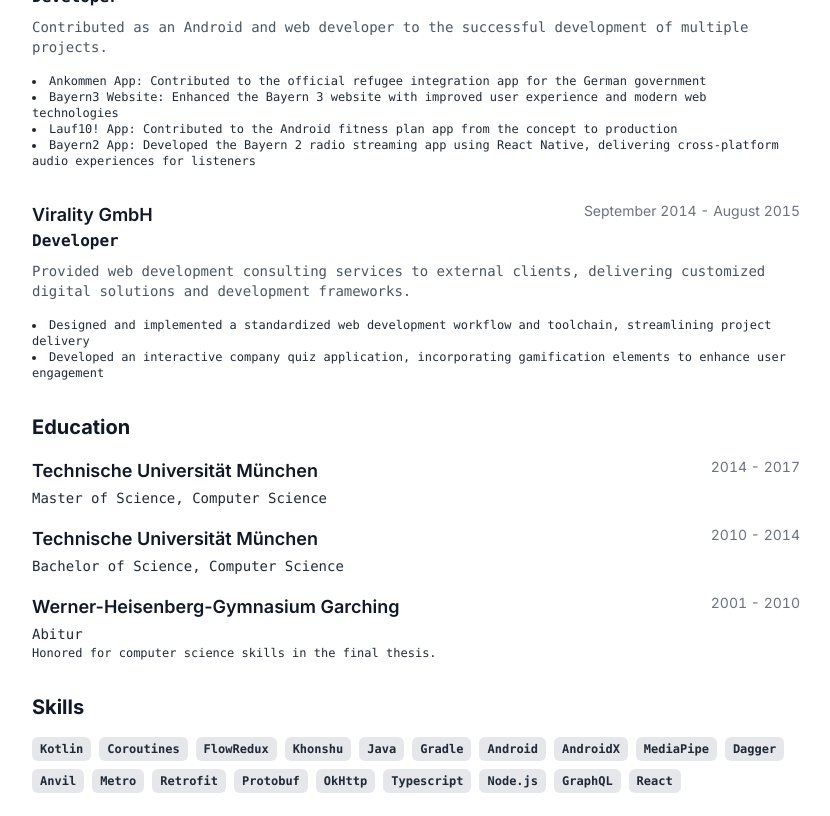
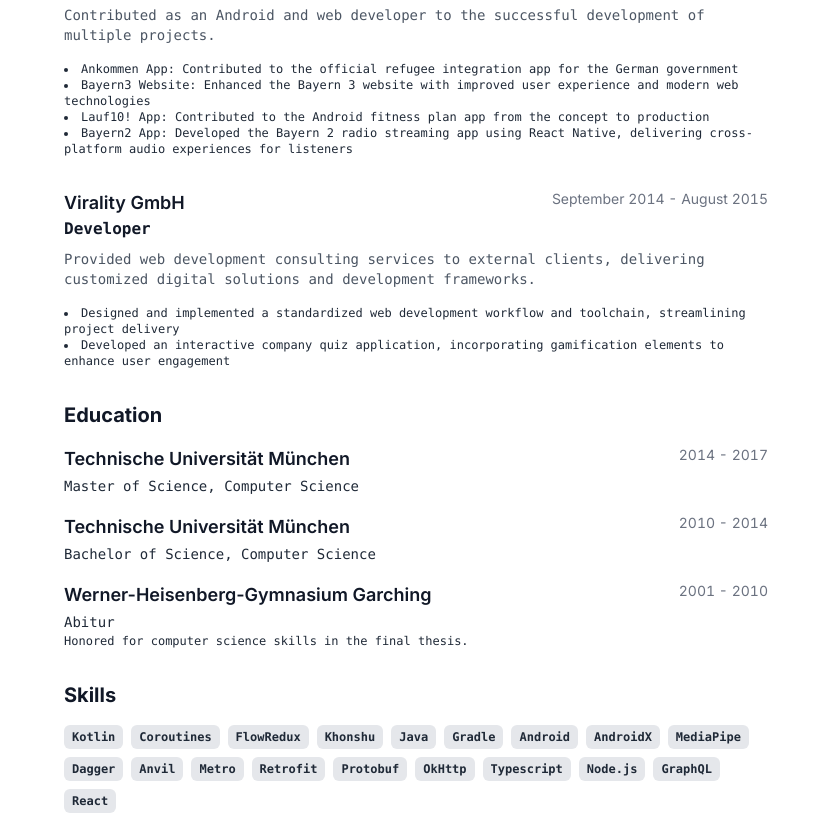
Before and after one commit to befrvnk/cv, a plain HTML site: page index.html in a window 1280 px wide. Shown: the part 1107-1923 px from the top of the page, without its empty margins (224-1054 px from the left). Drawn offline with nearby package versions, Linux system fonts and the light colour scheme.

Commit message:
Fix container paddings

```diff
--- a/index.html
+++ b/index.html
@@ -33,7 +33,7 @@
                LAYOUT COMPONENTS
                =================== */
             .cv-container {
-                @apply bg-white text-gray-800 max-w-3xl mx-auto font-sans my-16;
+                @apply bg-white text-gray-800 max-w-3xl mx-auto font-sans my-8 px-8;
             }
 
             .cv-header {
```
